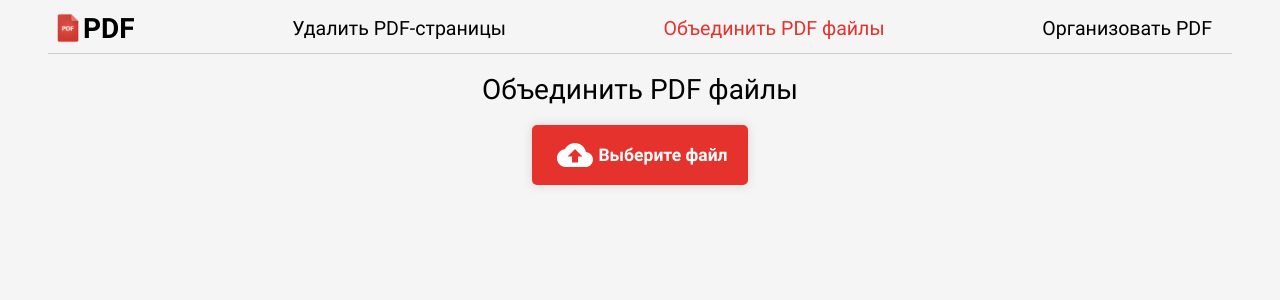
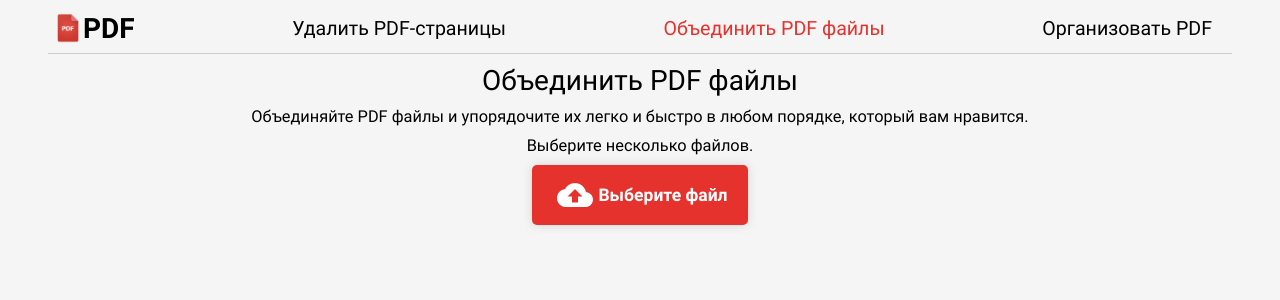
Before and after one commit to playmixer/pdf_editor, a Flask app: page /merge_pdf in a window 1280 px wide. Shown: the top 300 px of the page. Run offline with Flask 2, Linux system fonts and the light colour scheme.

Commit message:
description page

```diff
--- a/src/templates/merge_pdf.html
+++ b/src/templates/merge_pdf.html
@@ -4,14 +4,16 @@
 {% block content %}
 <div class="container">
   <div>
-    <h1>Объединить PDF файлы</h1>
+    <h1 class="title">Объединить PDF файлы</h1>
+    <h3 class="title">Объединяйте PDF файлы и упорядочите их легко и быстро в любом порядке, который вам нравится.</h3>
+    <h3 class="title">Выберите несколько файлов.</h3>
     <div class="error" id="error_message">
       {{ error }}
     </div>
   </div>
 
   {% if status=='nofile' %}
-    {% with multiple=True %}
+    {% with multiple=True, title='Выберите несколько файлов' %}
       {% include 'forms/upload.html' %}
     {% endwith %}
   {% endif %}
@@ -75,7 +77,7 @@
   {% endif %}
 
   {% if status=='completed' %}
-    {% with filename=upload_file_name %}
+    {% with filename=upload_file_name, title='Скачать объединенный PDF файл' %}
       {% include 'forms/download_file.html' %}
     {% endwith %}
   {% endif %}
```
